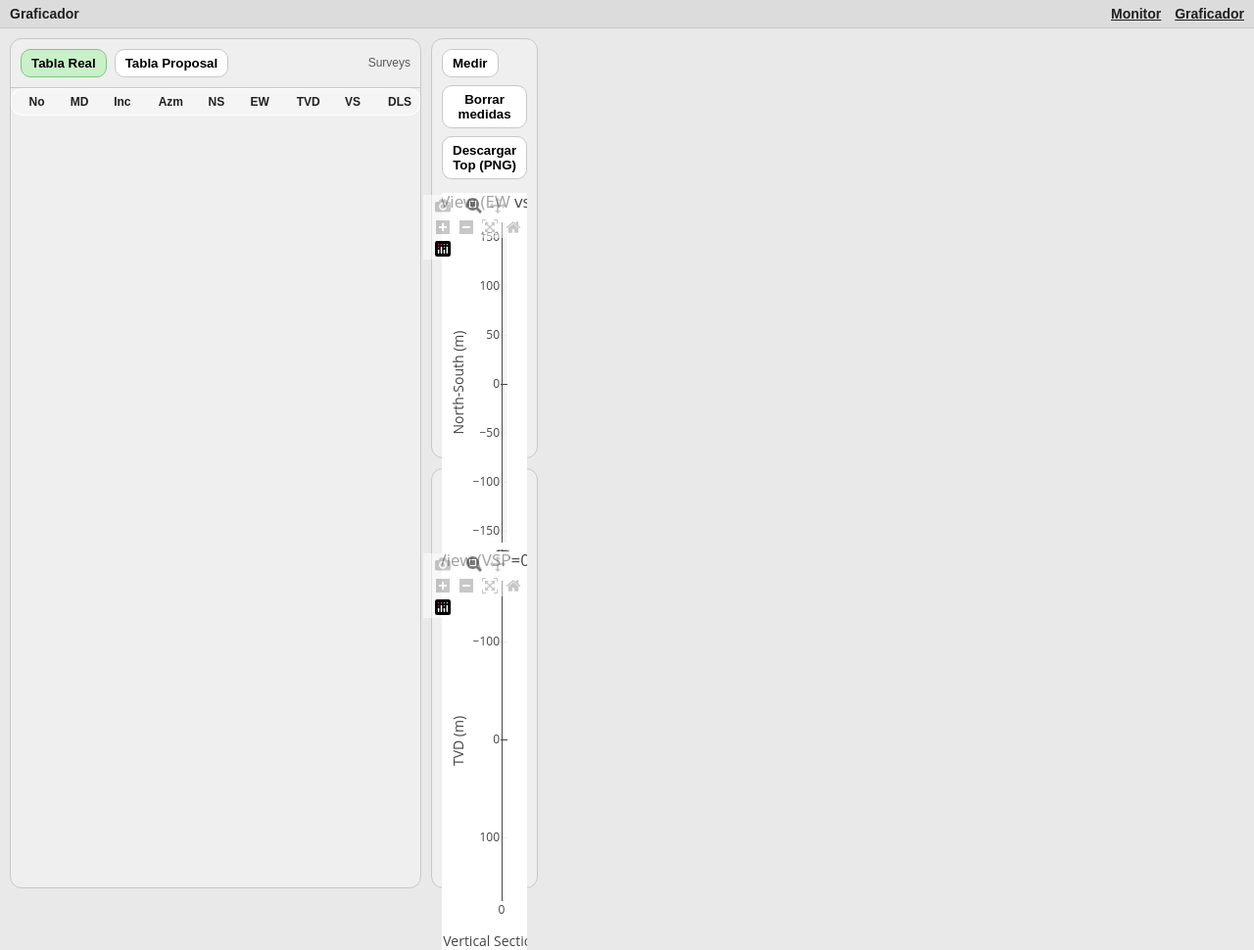
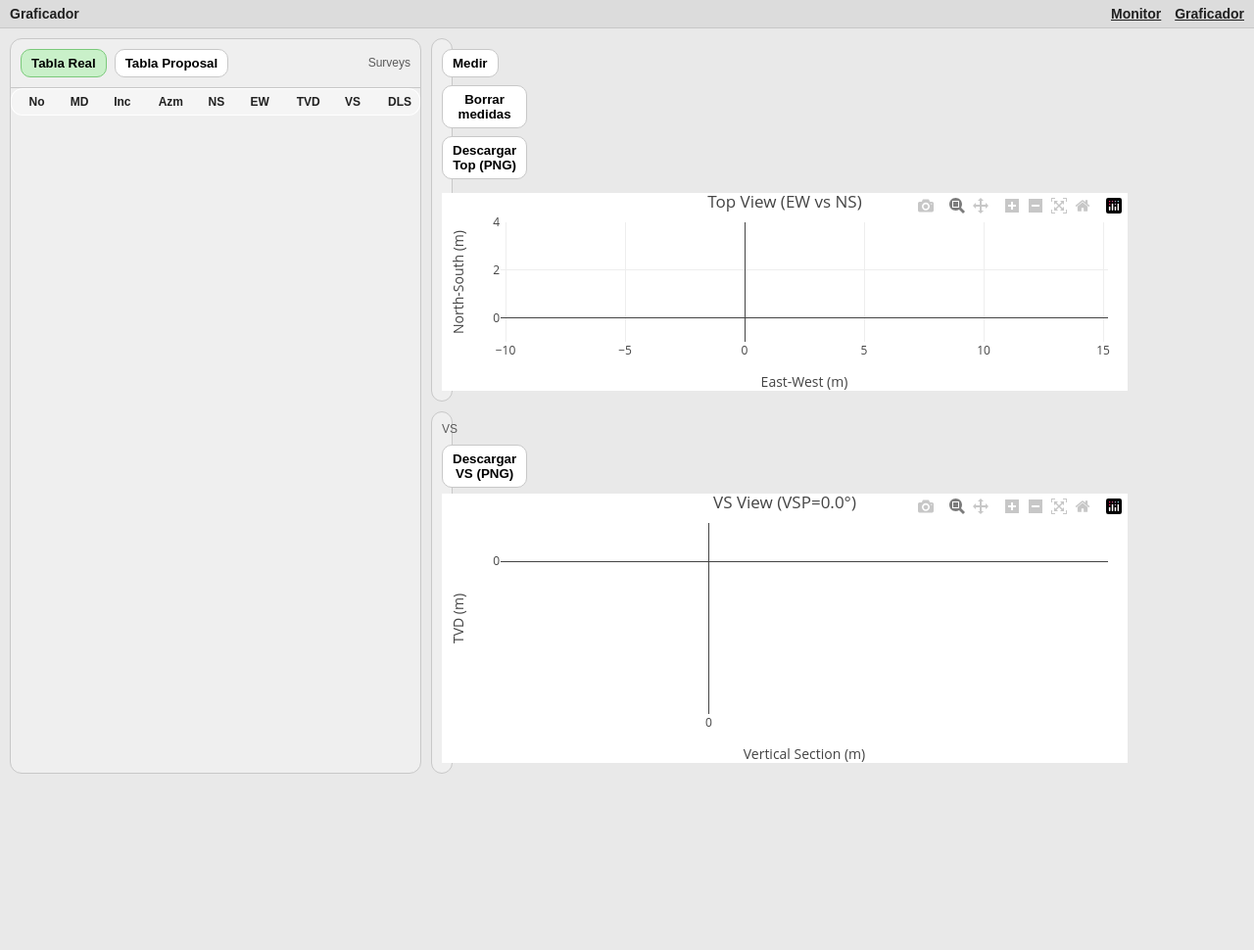
Before and after one commit to educode007/mwdlive, a Flask app: page /plotter/viewer in a window 1280 px wide. Shown: the whole page at 98% size. After the commit the page ends 790 px from the top, so only its background shows below. Run offline with Flask 3, Linux system fonts and the light colour scheme; data that the repository does not hold is empty; some libraries are stand-ins or nearby versions.

Commit message:
Viewer split: fix Plotly sizing + ensure VS panel renders

```diff
--- a/templates/plotter.html
+++ b/templates/plotter.html
@@ -31,6 +31,8 @@
         height: 100%;
         display: grid;
         grid-template-rows: auto 1fr;
+        min-width: 0;
+        min-height: 0;
       }
 
       .titlebar {
@@ -53,6 +55,8 @@
         height: 100%;
         padding: 10px;
         box-sizing: border-box;
+        min-width: 0;
+        min-height: 0;
       }
 
       .workspace-split {
@@ -60,6 +64,8 @@
         grid-template-columns: 420px 1fr;
         gap: 10px;
         height: 100%;
+        min-width: 0;
+        min-height: 0;
       }
 
       .plots-split {
@@ -67,6 +73,8 @@
         grid-template-rows: 1fr 1fr;
         gap: 10px;
         height: 100%;
+        min-width: 0;
+        min-height: 0;
       }
 
       .panel {
@@ -75,6 +83,18 @@
         border-radius: 12px;
         padding: 10px;
         box-sizing: border-box;
+        min-width: 0;
+        min-height: 0;
+      }
+
+      .plots-split > .panel {
+        display: flex;
+        flex-direction: column;
+      }
+
+      .plots-split > .panel > .view.active {
+        flex: 1;
+        min-height: 0;
       }
 
       .controls {
@@ -175,7 +195,16 @@
       }
 
       .plot.split {
-        min-height: 260px;
+        min-height: 0;
+      }
+
+      body[data-viewer-mode] .plot {
+        min-height: 0;
+      }
+
+      body[data-viewer-mode] #view-top,
+      body[data-viewer-mode] #view-vs {
+        display: block;
       }
 
       table {
@@ -482,6 +511,27 @@
       let lastViewerSeq = null;
       let lastViewerTs = null;
 
+      function viewerResizePlotsDeferred() {
+        if (!isViewer) return;
+        try {
+          window.requestAnimationFrame(() => {
+            try {
+              Plotly.Plots.resize(plotTopEl);
+              Plotly.Plots.resize(plotVSEl);
+            } catch (_) {
+            }
+            window.setTimeout(() => {
+              try {
+                Plotly.Plots.resize(plotTopEl);
+                Plotly.Plots.resize(plotVSEl);
+              } catch (_) {
+              }
+            }, 60);
+          });
+        } catch (_) {
+        }
+      }
+
       window.addEventListener('error', (ev) => {
         try {
           const msg = ev && ev.message ? ev.message : 'Unknown error';
@@ -896,13 +946,7 @@
           renderTable();
           renderPlots();
 
-          if (isViewer) {
-            try {
-              Plotly.Plots.resize(plotTopEl);
-              Plotly.Plots.resize(plotVSEl);
-            } catch (_) {
-            }
-          }
+          viewerResizePlotsDeferred();
         } catch (e) {
           setError(`viewer update error: ${String(e && e.message ? e.message : e)}`);
         }
@@ -1488,6 +1532,10 @@
           window.setInterval(() => {
             viewerPollOnce();
           }, 2500);
+
+          window.addEventListener('resize', () => {
+            viewerResizePlotsDeferred();
+          });
         } else {
           restoreState();
         }
```
